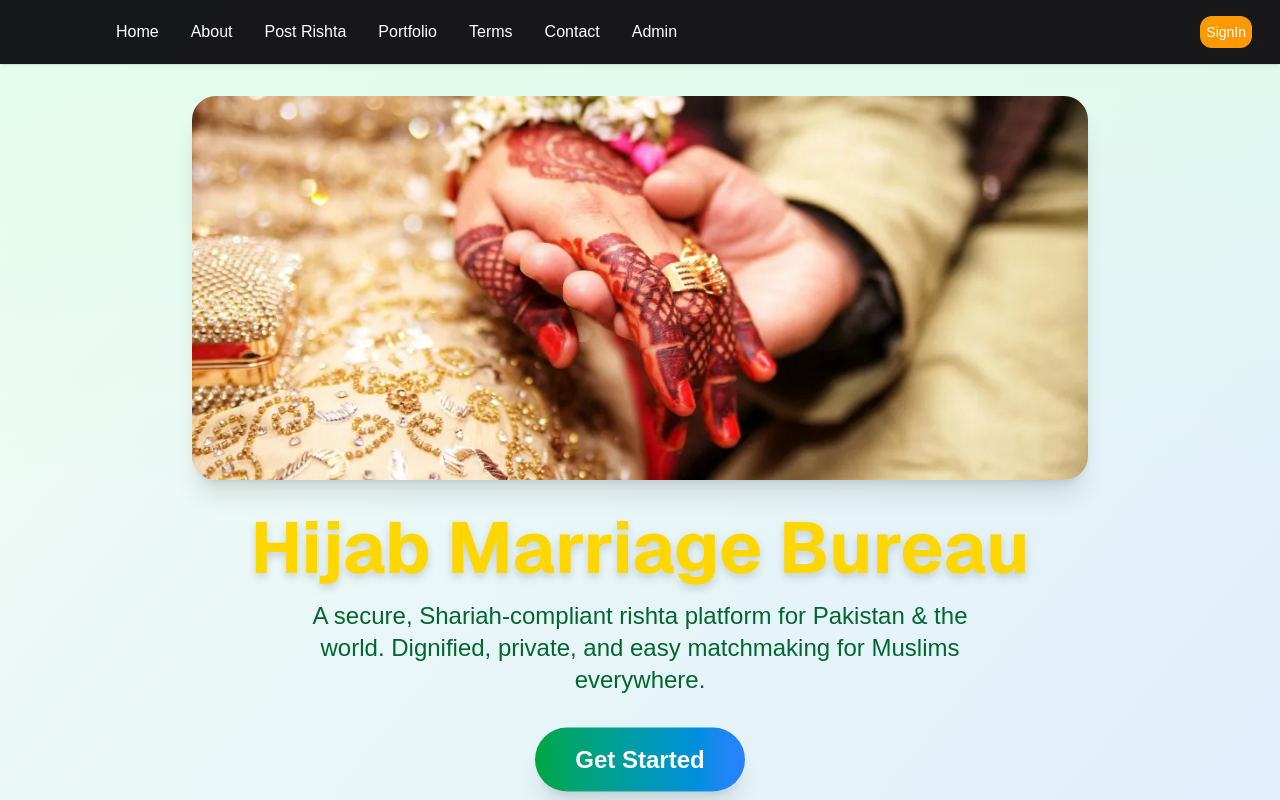
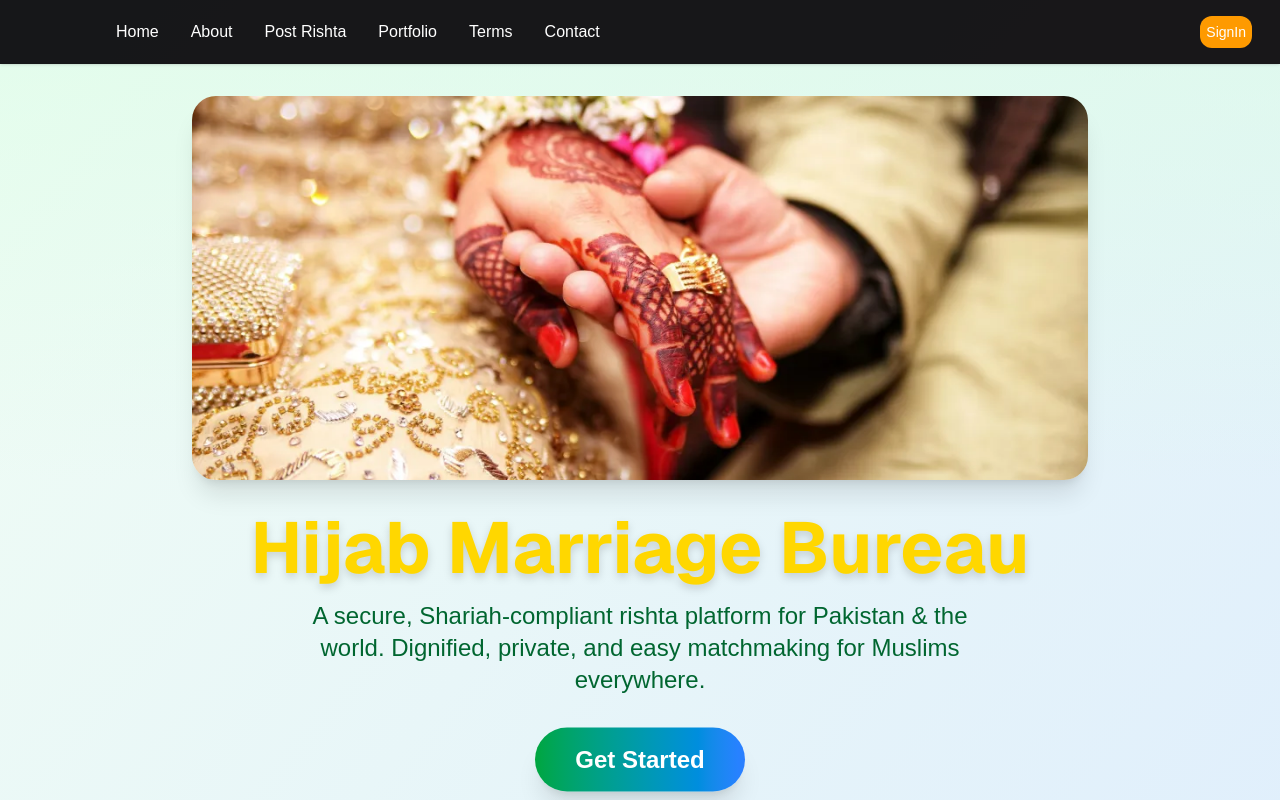
Before and after one commit to shahemwafi/hijabm, a Next.js app: page / in a window 1280 px wide. Shown: the top 800 px of the page. Built offline with nearby package versions, Linux system fonts and the light colour scheme; no server answers.

Commit message:
Hide admin link from navigation for security

```diff
--- a/src/app/layout.tsx
+++ b/src/app/layout.tsx
@@ -41,7 +41,6 @@ export default async function RootLayout({
             <Link href="/portfolio">Portfolio</Link>
             <Link href="/terms">Terms</Link>
             <Link href="/contact">Contact</Link>
-            <Link href="/admin">Admin</Link>
           </div>
           {(session ? <LogoutButton/> :(
             <Link
```
